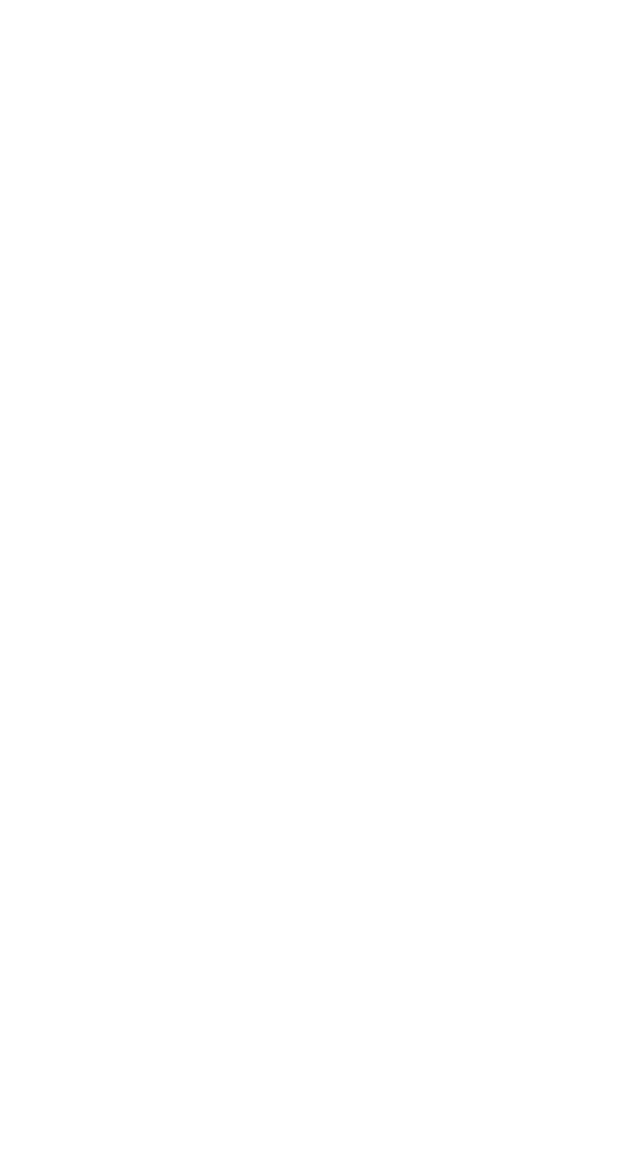
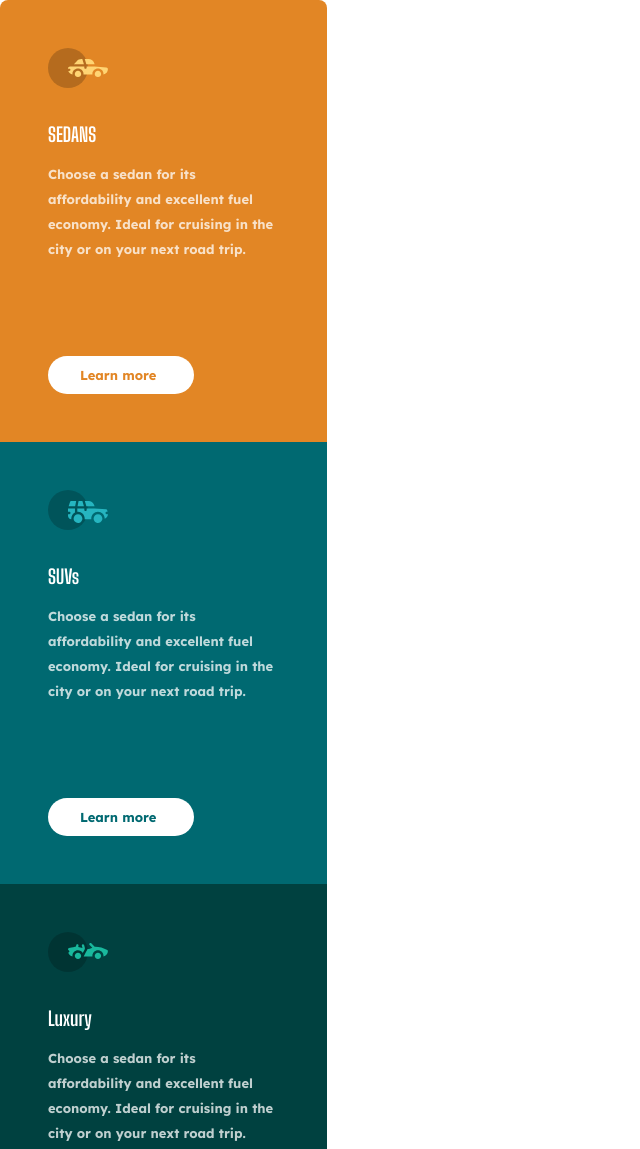
Before and after one commit to Elena261003/3-column, a plain HTML site: page index.html in a window 1280 px wide. Shown: the top 1149 px of the page, without its empty margins (0-640 px from the left). Before the commit the page ends 800 px from the top, so only its background shows below. Drawn offline with Linux system fonts and the light colour scheme.

Commit message:
3-column
1

```diff
--- a/css/styles.css
+++ b/css/styles.css
@@ -21,4 +21,82 @@ ul {
 body {
     margin: 0;
     font-family: sans-serif;
+    color: #ffff;
+    font-family: "Lexend Deca";
+    font-style: normal;
+    font-size: small;
 }
+
+.card {
+    position: relative;
+    width: 327px;
+    height: 442px;
+    padding: 48px;
+    padding: 48px;
+
+}
+
+.card-icon-circle {
+    position: relative;
+    width: 40px;
+    height: 40px;
+    border-radius: 50%;
+    background-color: rgb(0 0 0 /0.2);
+    margin-bottom: 35px;
+}
+
+.card-icon {
+    position: absolute;
+    top: 11px;
+    left: 20px;
+}
+
+.card-orange {
+    background-color: #E28625;
+    border-radius: 8px 8px 0 0;
+}
+
+.card-title {
+    font-family: "Big Shoulders Display", sans-serif;
+    font-weight: 700;
+}
+
+.card-blue {
+    background-color: #006971;
+}
+
+.card-green {
+    background-color: #004140;
+    border-radius: 0 0 8px 8px;
+
+}
+
+.card-button {
+    position: absolute;
+    bottom: 48px;
+    width: 146px;
+    padding: 11px 32px;
+    background-color: #ffff;
+    border-radius: 25px;
+
+}
+
+.card-text {
+    margin-bottom: 25px;
+    color: rgb(255 255 255 / 0.75);
+    line-height: 25px;
+
+
+}
+
+.card-button-orange {
+    color: #E28625;
+}
+
+.card-button-blue {
+    color: #006971;
+}
+
+.card-button-green {
+    color: #004140;
+}
--- a/index.html
+++ b/index.html
@@ -5,11 +5,50 @@
     <meta charset="UTF-8">
     <meta name="viewport" content="width=device-width, initial-scale=1.0">
     <link rel="stylesheet" href="./css/styles.css">
+    <link rel="preconnect" href="https://fonts.googleapis.com">
+    <link rel="preconnect" href="https://fonts.gstatic.com" crossorigin>
+    <link
+        href="https://fonts.googleapis.com/css2?family=Big+Shoulders+Display:wght@100..900&family=Lexend+Deca:wght@700&display=swap"
+        rel="stylesheet">
+
     <title>Document</title>
 </head>
 
 <body>
+    <main>
+        <article class="card card-orange">
+            <div class="card-icon-circle">
+                <img class="card-icon" src="./assets/images/icon-sedans.svg">
+            </div>
+            <h2 class="card-title">SEDANS</h2>
+            <p class="card-text">Choose a sedan for its affordability and excellent fuel economy. Ideal for cruising in
+                the city or on your next road trip.</p>
+            <a href="#" class="card-button card-button-orange">Learn more</a>
 
+
+        </article>
+        <article class="card card-blue">
+            <div class="card-icon-circle">
+                <img class="card-icon" src="./assets/images/icon-suvs.svg">
+            </div>
+            <h2 class="card-title">SUVs</h2>
+            <p class="card-text">Choose a sedan for its affordability and excellent fuel economy. Ideal for cruising
+                in
+                the city or on your next road trip.</p>
+            <a href="#" class="card-button card-button-blue">Learn more</a>
+
+        </article>
+        <article class="card card-green">
+            <div class="card-icon-circle">
+                <img class="card-icon" src="./assets/images/icon-luxury.svg">
+            </div>
+            <h2 class="card-title">Luxury</h2>
+            <p class="card-text">Choose a sedan for its affordability and excellent fuel economy. Ideal for cruising in
+                the city or on your next road trip.</p>
+            <a href="#" class="card-button card-button-green">Learn more</a>
+
+        </article>
+    </main>
 </body>
 
 </html>
```
Also changed, not shown: assets/images/favicon-32x32.png (added), assets/images/icon-luxury.svg (added), assets/images/icon-sedans.svg (added), assets/images/icon-suvs.svg (added).
